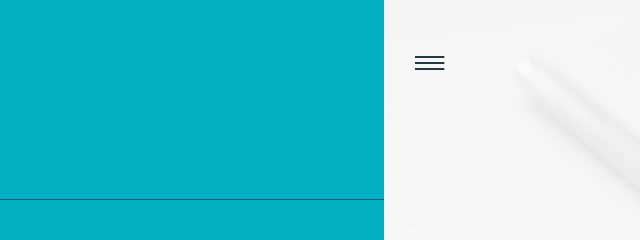
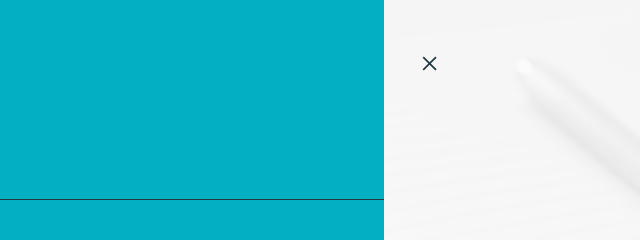
Before and after one commit to iachieve/beauty-of-css-grid, a website: page portfolio-1/app/index.html in a window 1280 px wide. Both pictures are taken after a click on the button 75 px from the left and 65 px from the top of the page. Shown: the top 240 px of the page, 640-1280 px from the left. Drawn offline with Linux system fonts and the light colour scheme; files that its build step writes are made by us from their sources; files whose address does not match are found by name; a web font is replaced by a local one.

Commit message:
add menu js funcitons

```diff
--- a/portfolio-1/app/index.html
+++ b/portfolio-1/app/index.html
@@ -21,7 +21,8 @@
  <div class="container-all">
     <div class="welcome">
       <button class="menu-button">
-        <img src="./assets/images/hamburger.svg" height="17" width="30"/>
+        <img class="hamburger" src="./assets/images/hamburger.svg" height="17" width="30"/>
+        <img class="close-icon" src="./assets/images/closeicon.svg" height=" 17" width="30" />
       </button>
       <h1>Welcome to my <span>Portfolio</span></h1>
     </div>
```
Also changed, not shown: portfolio-1/build/index.html.
